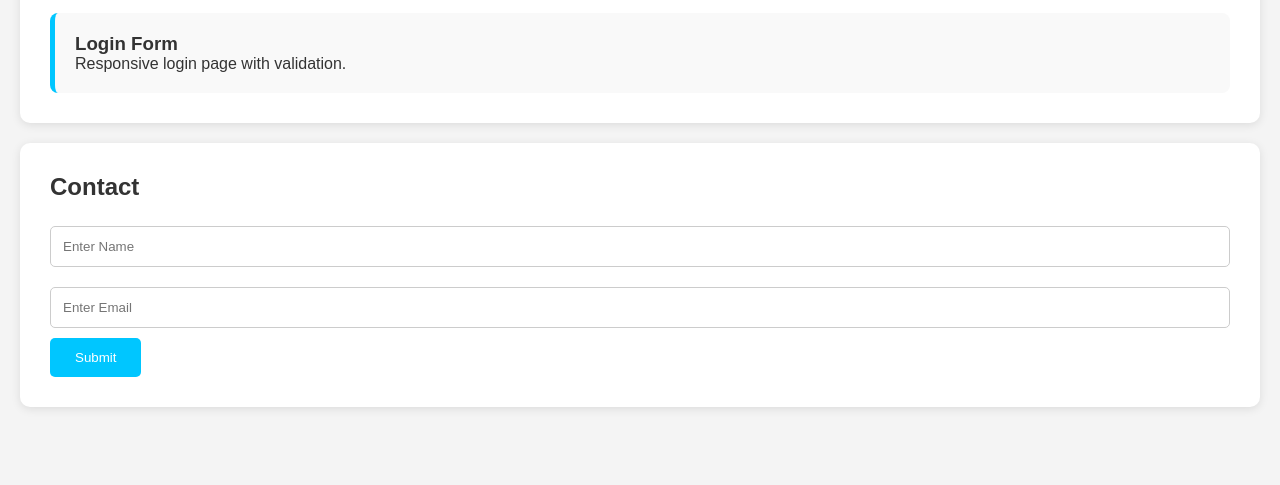
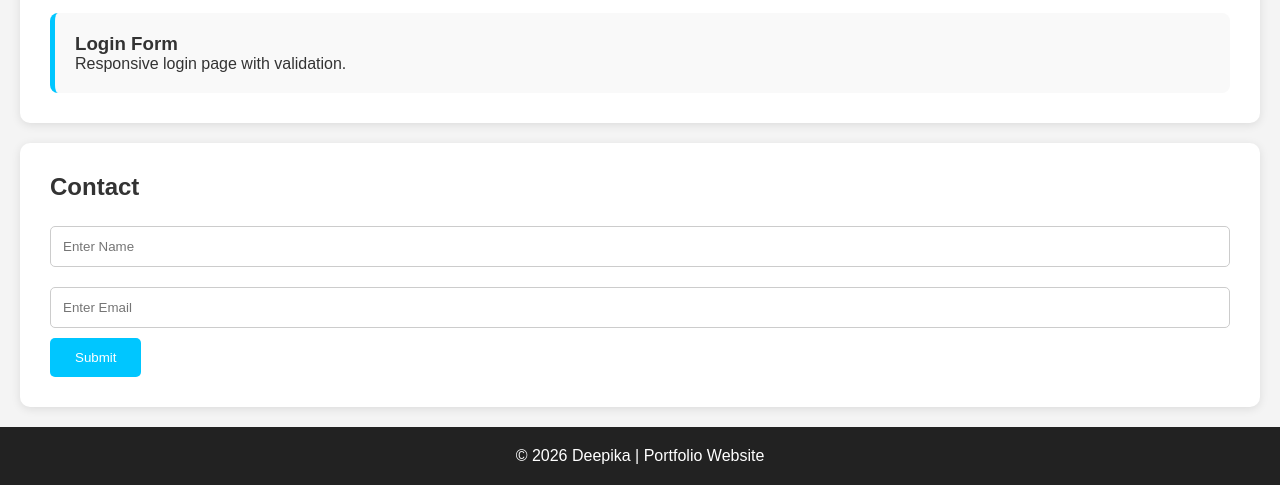
Before and after one commit to kannepallideepika41/portfolio-website, a plain HTML site: page index.html in a window 1280 px wide. Shown: the part 956-1441 px from the top of the page. Before the commit the page ends 1383 px from the top, so only its background shows below. Drawn offline with Linux system fonts and the light colour scheme.

Commit message:
Added animations and footer

```diff
--- a/index.html
+++ b/index.html
@@ -62,3 +62,6 @@
 <script src="script.js"></script>
 </body>
 </html>
+<footer>
+    <p>© 2026 Deepika | Portfolio Website</p>
+</footer>
--- a/style.css
+++ b/style.css
@@ -1,3 +1,6 @@
+html{
+    scroll-behavior:smooth;
+}
 *{
     margin:0;
     padding:0;
@@ -113,3 +116,17 @@ button:hover{
 .project-card:hover{
     transform:scale(1.03);
 }
+section{
+    transition:0.3s;
+}
+
+section:hover{
+    transform:translateY(-5px);
+}
+footer{
+    background:#222;
+    color:white;
+    text-align:center;
+    padding:20px;
+    margin-top:20px;
+}
```
Also changed, not shown: 1 other file.
